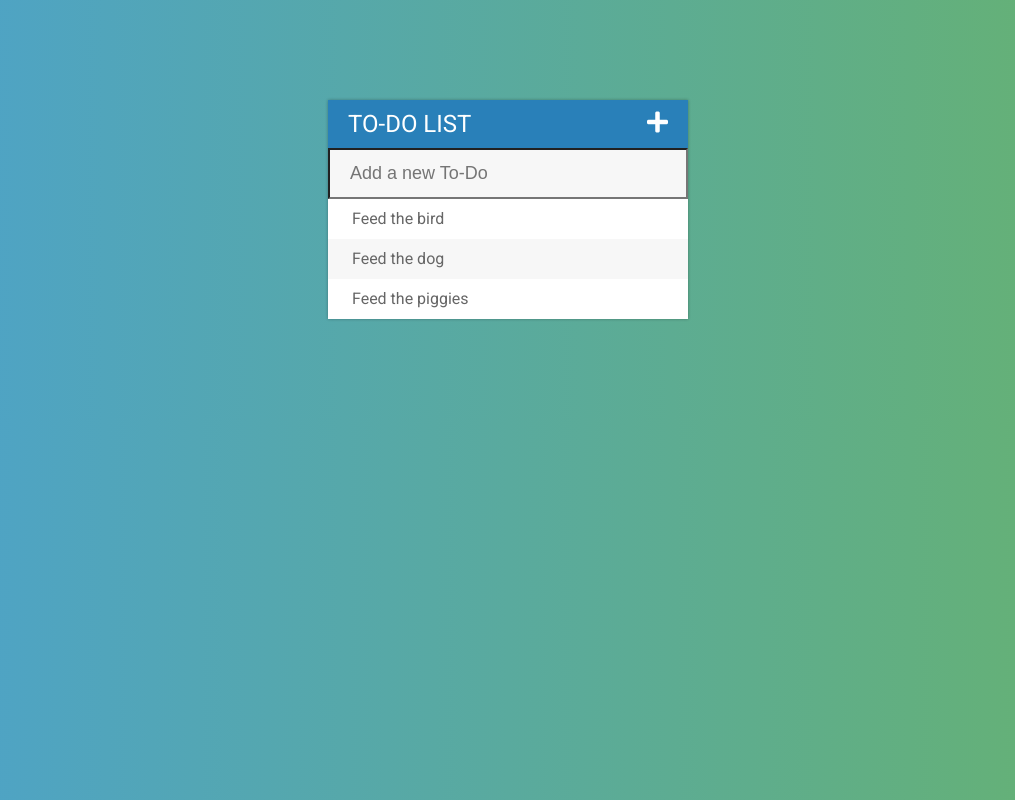
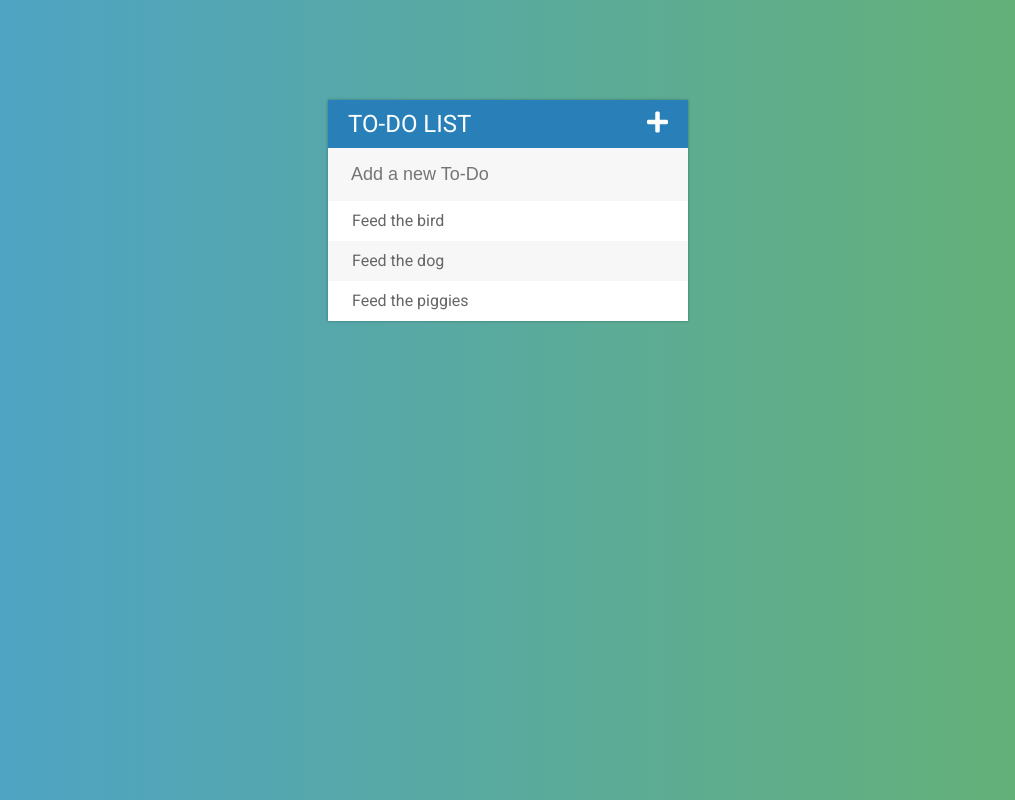
Before and after one commit to AlexandreATavares/Todo-List-Project, a plain HTML site: page index.html in a window 1280 px wide. Shown: the whole page, without its empty margins (132-1147 px from the left). Drawn offline with Linux system fonts and the light colour scheme.

Commit message:
Fix a gap on the input form

```diff
--- a/assets/css/todos.css
+++ b/assets/css/todos.css
@@ -34,6 +34,7 @@ input {
   padding: 13px 13px 13px 20px;
   box-sizing: border-box;
   color: #2980b9;
+  border: 3px solid rgba(0, 0, 0, 0);
 }
 
 input:focus {
```
